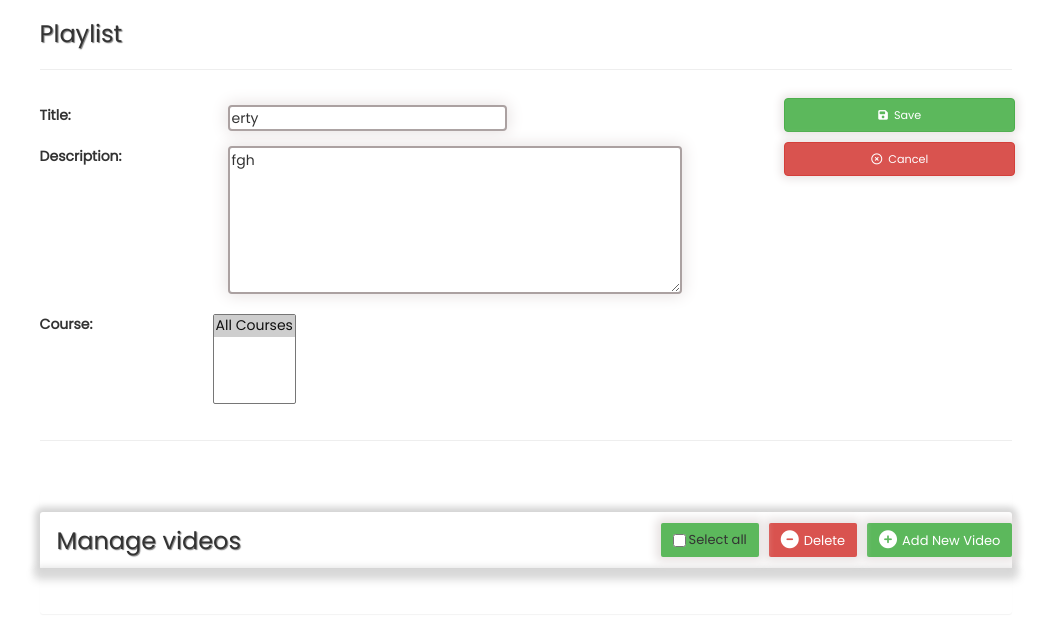
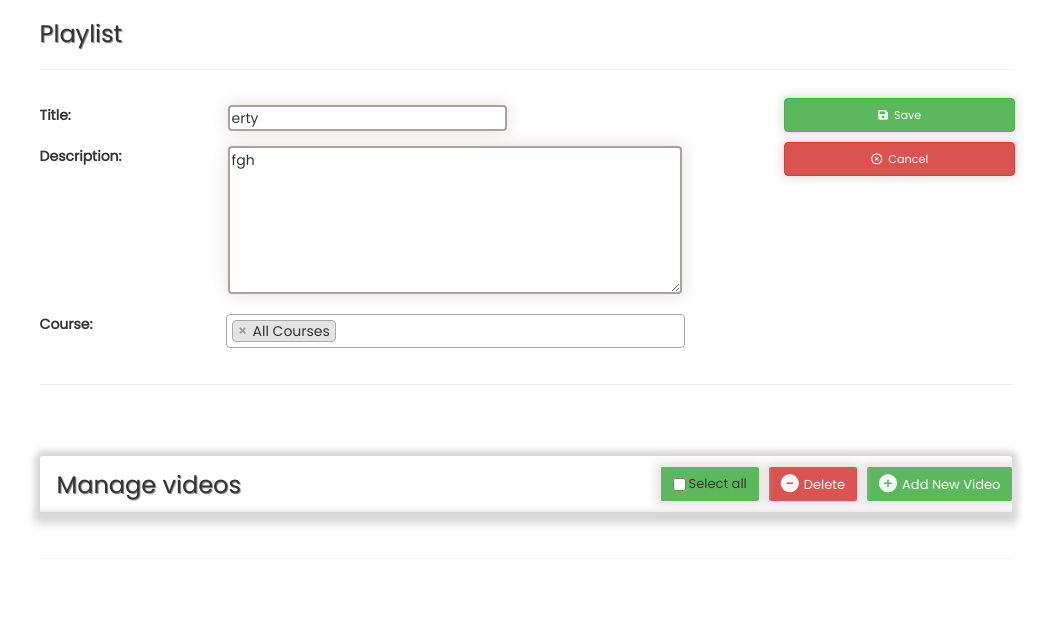
Before and after one commit to NirbanPal007/popular_video, a Django app: template templates/update.html in a window 1280 px wide. Shown: the part 101-744 px from the top of the page, without its empty margins (114-1165 px from the left). Run offline with Django 3.2, Linux system fonts and the light colour scheme; the template is opened without the code that fills it: values that come from a table or form of the project are taken from there, others are empty; data comes from the database, SQL or seed files in the repository; parts of the project's set-up code (start-up, migrations or seed data) failed here and were passed over; some libraries are stand-ins or nearby versions.

Commit message:
displaying mapped courses while editing

```diff
--- a/static/js/update.js
+++ b/static/js/update.js
@@ -70,14 +70,19 @@ $(document).ready(function() {
     });
     // console.log(selectedCourse)
     // courses=document.querySelectorAll('#allcourses');
-    $('#all_courses option').each(function() {
+    var course_list= document.querySelector('.select2-selection--multiple ul');
+    console.log(course_list)
+    $('#selected_courses option').each(function() {
         value=$(this).val()
         if(value>-1)
         {
             console.log(value)
             if(jQuery.inArray(value,selectedCourse)>-1)
             {
-                $(this).css('color','blueviolet');
+                $(this).attr("selected","selected");
+                var course_name=$(this).text();
+                course_list.innerHTML+="<li class='select2-selection__choice' title='All Courses' data-select2-id='select2-data-3-g90t'><button type='button' class='select2-selection__choice__remove' tabindex='-1' title='Remove item' aria-label='Remove item' aria-describedby='select2-selected_courses-container-choice-a1ku--1'><span aria-hidden='true'> x </span></button><span class='select2-selection__choice__display' id='select2-selected_courses-container-choice-a1ku--1'>All Courses</span></li>"
+                // $('.select2-selection--multiple ul li span').text(course_name)
             }
         }
 
@@ -225,3 +230,14 @@ jQuery.browser = {};
         jQuery.browser.version = RegExp.$1;
     }
 })();
+
+
+
+$("#selected_courses").select2({
+    placeholder: "Select Courses",
+    maximumSelectionLength: 5,
+});
+
+
+
+{/* <ul class="select2-selection__rendered" id="select2-selected_courses-container"></ul> */}
--- a/static/style/style.css
+++ b/static/style/style.css
@@ -514,7 +514,6 @@ h3,h2{
 }
 }
 
-<<<<<<< HEAD
 .formplaylist{
     display: flex;
     flex-direction: column;
@@ -529,10 +528,12 @@ h3,h2{
 .mainform{
     width: 50%;
 }
-=======
-#all_courses{
+
+#selected_courses{
     width: 61%;
     margin-left: 26.6%;
 }
 
->>>>>>> c398ad284d1520e4aee8919a60dd09cb39534fb1
+.select2-container{
+    margin-left: 1.75% !important;
+}
--- a/static/style/style1.css
+++ b/static/style/style1.css
@@ -45,3 +45,8 @@
     align-items: center;
     justify-content: flex-start;
 }
+
+#all_courses{
+    width: 61%;
+    margin-left: 26.6%;
+}
--- a/templates/update.html
+++ b/templates/update.html
@@ -19,11 +19,6 @@
 	<script src="https://cdn.datatables.net/1.12.1/js/jquery.dataTables.min.js"></script>
 	<script src="https://cdn.datatables.net/1.12.1/js/dataTables.bootstrap.min.js"></script>
 
-	<!-- For multi select in dropdown -->
-	<link href="https://cdn.jsdelivr.net/npm/select2@4.1.0-rc.0/dist/css/select2.min.css" rel="stylesheet" />
-	<script src="https://cdn.jsdelivr.net/npm/select2@4.1.0-rc.0/dist/js/select2.min.js"></script>
-
-
 	<link rel="stylesheet" href="https://fonts.googleapis.com/css?family=Roboto|Varela+Round">
 	<link rel="stylesheet" href="https://fonts.googleapis.com/icon?family=Material+Icons">
 	<link rel="stylesheet" href="https://maxcdn.bootstrapcdn.com/font-awesome/4.7.0/css/font-awesome.min.css">
@@ -31,11 +26,13 @@
 
 	<script src="https://maxcdn.bootstrapcdn.com/bootstrap/3.3.7/js/bootstrap.min.js"></script>
 	<script src="https://kit.fontawesome.com/735bfd37ee.js" crossorigin="anonymous"></script>
+
 	<!-- For multi select in dropdown -->
     <link href="https://cdn.jsdelivr.net/npm/select2@4.1.0-rc.0/dist/css/select2.min.css" rel="stylesheet" />
     <script src="https://cdn.jsdelivr.net/npm/select2@4.1.0-rc.0/dist/js/select2.min.js"></script>
 	<!-- for nav -->
 	<link rel="stylesheet" href=" {%static 'style/custom.86cdb688a03d.css' %}" media="all">
+
 </head>
 
 <body>
@@ -91,7 +88,7 @@
 							<div class="col-3">
 							  <label for="description">Course:</label>
 							</div>
-							<select id="all_courses" multiple>
+							<select id="selected_courses" multiple>
 							  <option value = -1 selected>
 							  All Courses
 							  </option>
@@ -100,6 +97,7 @@
 							  <option value="{{ i.id}}">{{ i.name }}</option>
 							  {% endfor %}
 							</select>
+
 						  </div>
 						  <div class="presentcourses" style="display:none">
 							<ul>
```
Also changed, not shown: static/js/logicadd.js (+7 -3 lines), videoapp/views.py (+12 -3 lines).
